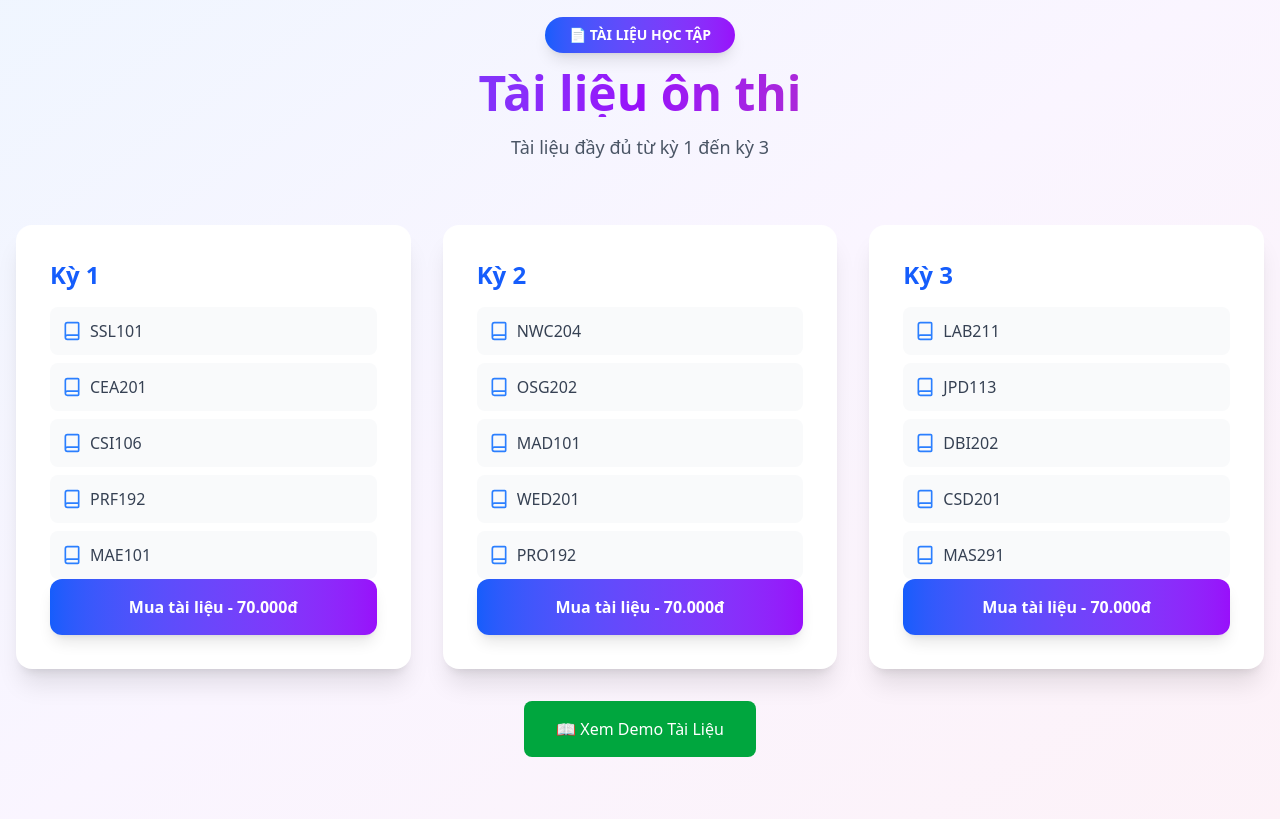
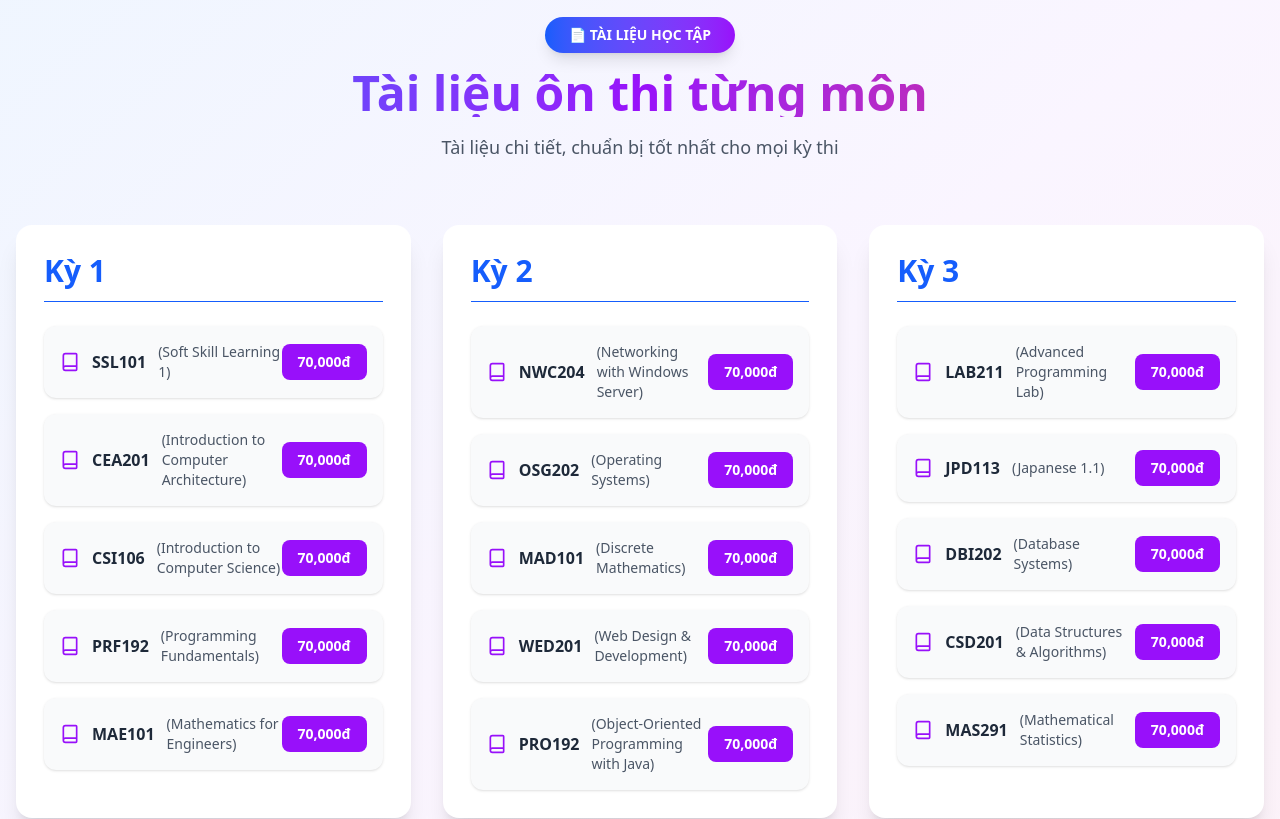
Before and after one commit to tuanfptu122005194908/webtuanvaquanfpt, a React (Vite) app in the folder frontend/: page / in a window 1280 px wide. Shown: the part 4940-5759 px from the top of the page. Built offline with nearby package versions, Linux system fonts and the light colour scheme.

Commit message:
up front

```diff
--- a/frontend/src/App.jsx
+++ b/frontend/src/App.jsx
@@ -1264,20 +1264,33 @@ const [notification, setNotification] = useState({ message: '', type: '' });
   ];
 
   // Dữ liệu tài liệu
-  const documents = [
-    {
-      semester: "Kỳ 1",
-      courses: ["SSL101", "CEA201", "CSI106", "PRF192", "MAE101"],
-    },
-    {
-      semester: "Kỳ 2",
-      courses: ["NWC204", "OSG202", "MAD101", "WED201", "PRO192"],
-    },
-    {
-      semester: "Kỳ 3",
-      courses: ["LAB211", "JPD113", "DBI202", "CSD201", "MAS291"],
-    },
+  const allDocuments = [
+    // Kỳ 1
+    { code: "SSL101", name: "Soft Skill Learning 1", price: 70000, semester: "Kỳ 1", img: mas291 },
+    { code: "CEA201", name: "Introduction to Computer Architecture", price: 70000, semester: "Kỳ 1", img: mas291 },
+    { code: "CSI106", name: "Introduction to Computer Science", price: 70000, semester: "Kỳ 1", img: mas291 },
+    { code: "PRF192", name: "Programming Fundamentals", price: 70000, semester: "Kỳ 1", img: mas291 },
+    { code: "MAE101", name: "Mathematics for Engineers", price: 70000, semester: "Kỳ 1", img: mae101 },
+
+    // Kỳ 2
+    { code: "NWC204", name: "Networking with Windows Server", price: 70000, semester: "Kỳ 2", img: lab211 },
+    { code: "OSG202", name: "Operating Systems", price: 70000, semester: "Kỳ 2", img: lab211 },
+    { code: "MAD101", name: "Discrete Mathematics", price: 70000, semester: "Kỳ 2", img: mad101 },
+    { code: "WED201", name: "Web Design & Development", price: 70000, semester: "Kỳ 2", img: wed201 },
+    { code: "PRO192", name: "Object-Oriented Programming with Java", price: 70000, semester: "Kỳ 2", img: pro192 },
+
+    // Kỳ 3
+    { code: "LAB211", name: "Advanced Programming Lab", price: 70000, semester: "Kỳ 3", img: lab211 },
+    { code: "JPD113", name: "Japanese 1.1", price: 70000, semester: "Kỳ 3", img: csd201 },
+    { code: "DBI202", name: "Database Systems", price: 70000, semester: "Kỳ 3", img: dbi202 },
+    { code: "CSD201", name: "Data Structures & Algorithms", price: 70000, semester: "Kỳ 3", img: csd201 },
+    { code: "MAS291", name: "Mathematical Statistics", price: 70000, semester: "Kỳ 3", img: mas291 },
   ];
+
+  const groupedDocuments = allDocuments.reduce((acc, doc) => {
+    (acc[doc.semester] = acc[doc.semester] || []).push(doc);
+    return acc;
+  }, {});
 
   const addToCart = (item) => {
         setCart([...cart, item]);
@@ -1817,58 +1830,66 @@ setDiscountAmount(0);
             <div className="inline-block bg-gradient-to-r from-blue-600 to-purple-600 text-white px-6 py-2 rounded-full text-sm font-semibold mb-4 shadow-lg">
               📄 TÀI LIỆU HỌC TẬP
             </div>
-            <h2 className="text-5xl font-extrabold bg-gradient-to-r from-blue-600 via-purple-600 to-pink-600 bg-clip-text text-transparent mb-4">
-              Tài liệu ôn thi
+            <h2 className="text-4xl md:text-5xl font-extrabold bg-gradient-to-r from-blue-600 via-purple-600 to-pink-600 bg-clip-text text-transparent mb-4">
+              Tài liệu ôn thi từng môn
             </h2>
             <p className="text-gray-600 text-lg">
-              Tài liệu đầy đủ từ kỳ 1 đến kỳ 3
-            </p>
-          </div>
-
-          <div className="grid grid-cols-1 md:grid-cols-3 gap-8">
-            {documents.map((doc, idx) => (
+              Tài liệu chi tiết, chuẩn bị tốt nhất cho mọi kỳ thi
+            </p>
+          </div>
+
+          <div className="grid grid-cols-1 md:grid-cols-2 lg:grid-cols-3 gap-8">
+            {Object.keys(groupedDocuments).map((semester, idx) => (
               <div
                 key={idx}
-                className="group bg-white rounded-2xl shadow-xl p-8 hover:shadow-2xl transition-all duration-300 transform hover:-translate-y-2 border-2 border-transparent hover:border-blue-400 relative overflow-hidden"
-              >
-                <h3 className="text-2xl font-bold text-blue-600 mb-4">
-                  {doc.semester}
+                className="group bg-white rounded-2xl shadow-xl p-6 hover:shadow-2xl transition-all duration-300 transform hover:-translate-y-1 border-4 border-transparent hover:border-blue-400"
+              >
+                <h3 className="text-3xl font-extrabold text-blue-600 mb-6 border-b pb-3">
+                  {semester}
                 </h3>
-                <div className="space-y-2">
-                  {doc.courses.map((course, cidx) => (
+                <div className="space-y-4">
+                  {groupedDocuments[semester].map((doc, cidx) => (
                     <div
                       key={cidx}
-                      className="flex items-center text-gray-700 bg-gray-50 p-3 rounded-lg"
-                    >
-                      <Book className="w-5 h-5 text-blue-500 mr-2" />
-                      {course}
-                    </div>
-                  ))}
+                      className="bg-gray-50 p-4 rounded-xl flex justify-between items-center shadow-sm hover:bg-gray-100 transition"
+                    >
+                      <div className="flex items-center space-x-3">
+                        <Book className="w-5 h-5 text-purple-600 flex-shrink-0" />
+                        <span className="font-semibold text-gray-800">
+                          {doc.code}
+                        </span>
+                        <span className="text-sm text-gray-600 hidden md:inline">
+                          ({doc.name})
+                        </span>
                       </div>
                       <button
                         onClick={() =>
                           addToCart({
-                      id: `doc-${idx}`,
-                      name: `Tài liệu ${doc.semester}`,
-                      price: 70000,
+                            id: `doc-${doc.code}`,
+                            name: `Tài liệu: ${doc.code} - ${doc.name}`,
+                            code: doc.code,
+                            price: doc.price,
                             type: "document",
-                      courses: doc.courses,
                           })
                         }
-                  className="w-full bg-gradient-to-r from-blue-600 to-purple-600 text-white px-6 py-4 rounded-xl hover:from-blue-700 hover:to-purple-700 transition-all duration-300 font-semibold shadow-lg hover:shadow-xl transform hover:scale-105"
-                >
-                  Mua tài liệu - 70.000đ
+                        className="bg-purple-600 text-white text-sm px-4 py-2 rounded-lg hover:bg-purple-700 transition font-semibold flex-shrink-0"
+                      >
+                        {doc.price.toLocaleString()}đ
                       </button>
                     </div>
                   ))}
                 </div>
-
-          <div className="mt-8 text-center">
+              </div>
+            ))}
+          </div>
+
+          <div className="mt-12 text-center">
+             <h4 className="text-2xl font-bold text-gray-800 mb-4">Xem Tài liệu mẫu</h4>
             <a
               href="https://docs.google.com/document/d/1THKvW20D4o-bPxCyrillclf1R5Z_29Os5EpOX6G--dw/edit?tab=t.0"
               target="_blank"
               rel="noopener noreferrer"
-              className="inline-block bg-green-600 text-white px-8 py-4 rounded-lg hover:bg-green-700 transition transform hover:scale-105"
+              className="inline-block bg-green-600 text-white px-8 py-4 rounded-lg hover:bg-green-700 transition transform hover:scale-105 shadow-lg"
             >
               📖 Xem Demo Tài Liệu
             </a>
```
Also changed, not shown: 1 other file (tests, documents, lock files or other folders). Lines whose indentation alone changed are shown as unchanged.
